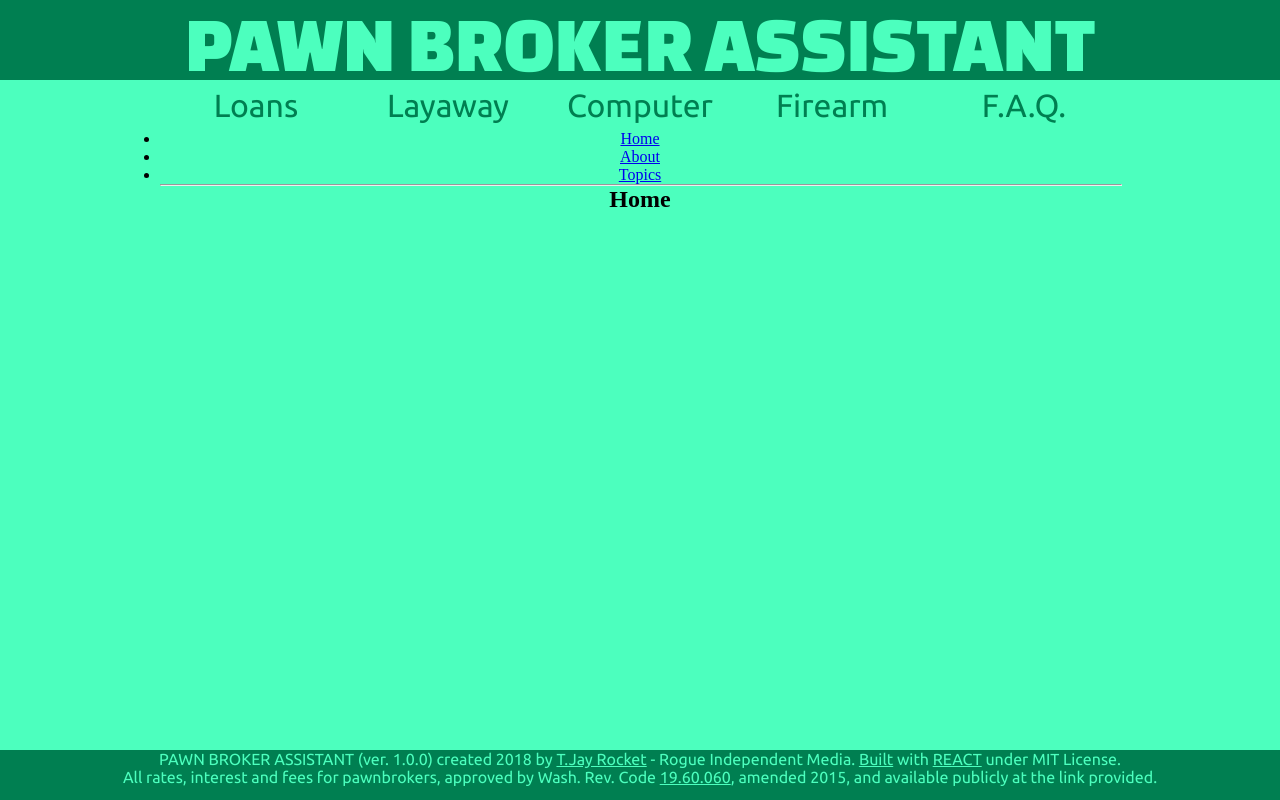
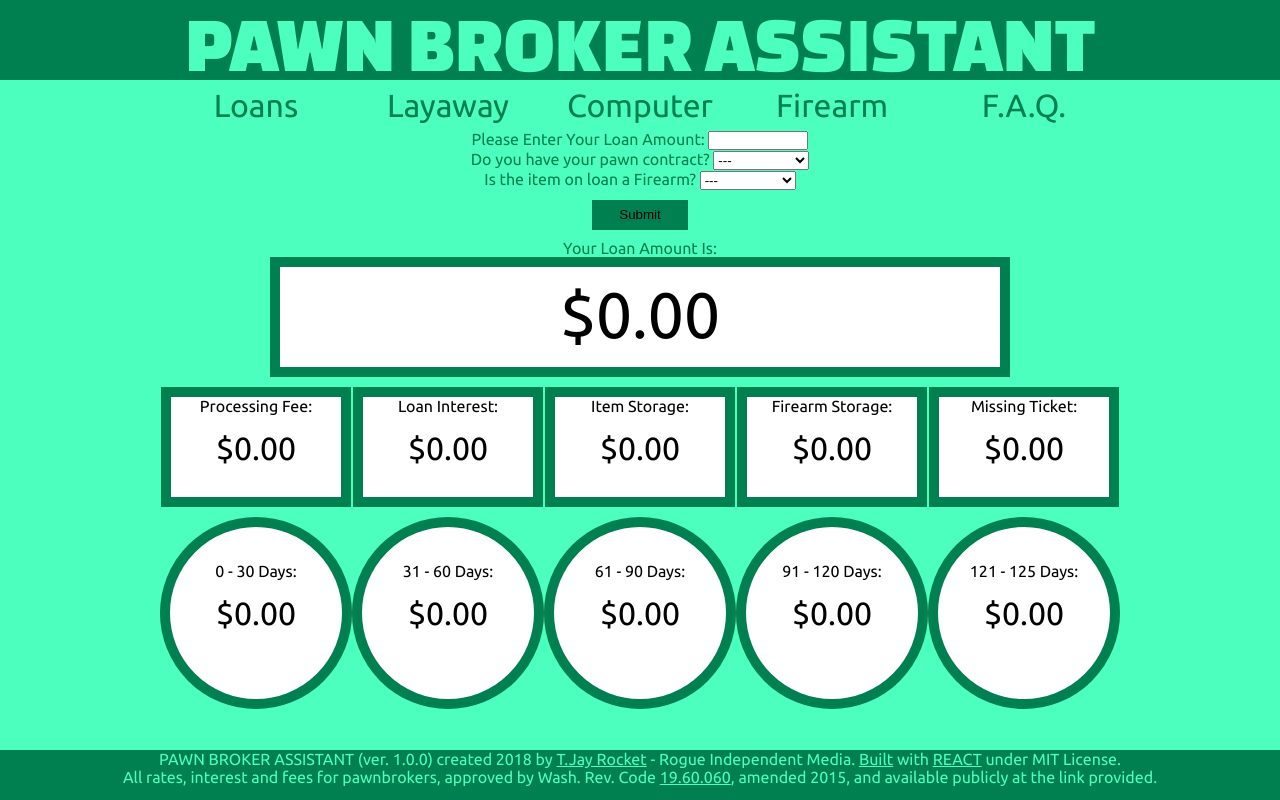
Before and after one commit to tjayrocket/pawn-brokers-assistant, a React app: page / in a window 1280 px wide. Built offline with nearby package versions, Linux system fonts and the light colour scheme.

Commit message:
Just setting up for implementation of react Router

```diff
--- a/src/components/Main.jsx
+++ b/src/components/Main.jsx
@@ -43,8 +43,8 @@ class Main extends React.Component {
           <button className="button" onClick={ this.faqClicked }>F.A.Q.</button>
         </span>
         {/* <Faq /> */}
-        {/* <Loan /> */}
-        <BasicExample />
+        <Loan />
+        {/* <BasicExample /> */}
       </div>
     );
   }
```
Also changed, not shown: 1 other file (tests, documents, lock files or other folders).
